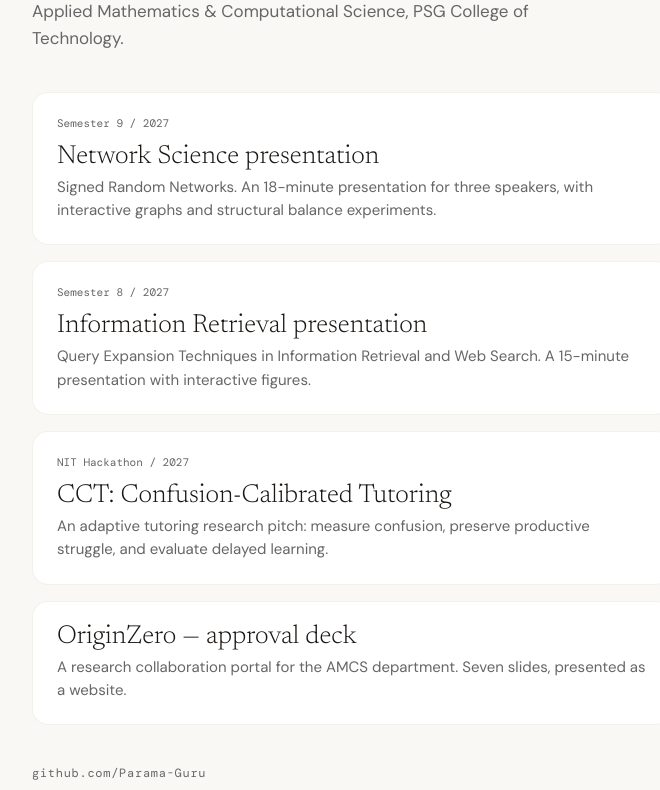
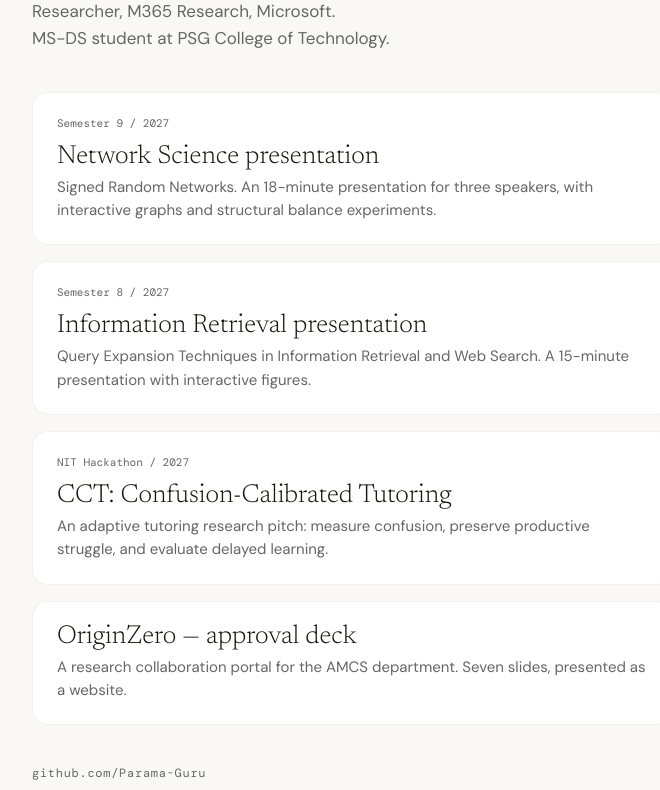
Before and after one commit to Parama-Guru/GithubPages, a plain HTML site: page index.html in a window 1280 px wide. Shown: the part 212-1002 px from the top of the page, without its empty margins (288-948 px from the left). Drawn offline with nearby package versions, Linux system fonts and the light colour scheme.

Commit message:
Update homepage bio

```diff
--- a/index.html
+++ b/index.html
@@ -4,7 +4,7 @@
     <meta charset="utf-8" />
     <meta name="viewport" content="width=device-width, initial-scale=1" />
     <title>Parama Guru</title>
-    <meta name="description" content="Projects and presentations by Parama Guru." />
+    <meta name="description" content="Projects and presentations by Parama Guru, Researcher at M365 Research, Microsoft; MS-DS student at PSG College of Technology." />
     <link rel="icon" type="image/png" href="originzero/favicon.png" />
     <link rel="preconnect" href="https://fonts.googleapis.com" />
     <link rel="preconnect" href="https://fonts.gstatic.com" crossorigin />
@@ -122,7 +122,8 @@
       <p class="eyebrow">Parama Guru</p>
       <h1>Things I have<br /><em>been building.</em></h1>
       <p class="lead">
-        Applied Mathematics &amp; Computational Science, PSG College of Technology.
+        Researcher, M365 Research, Microsoft.<br />
+        MS-DS student at PSG College of Technology.
       </p>
 
       <a class="card" href="ns/">
```
